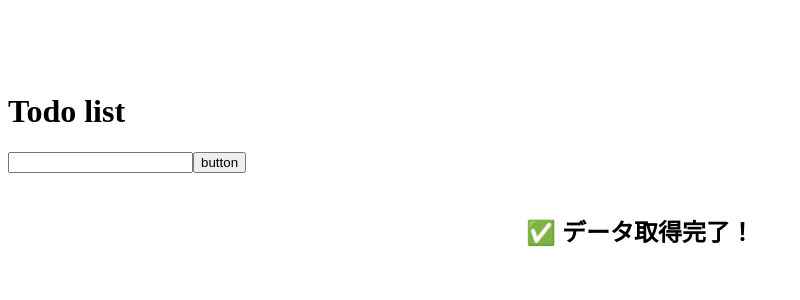
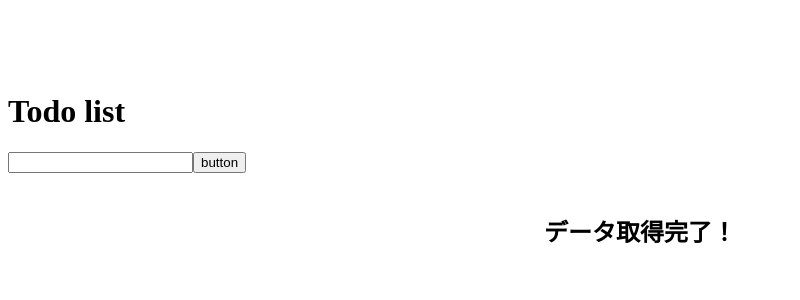
Before and after one commit to LEITULU/ts-js-react, a React (Vite) app: page / in a window 1280 px wide. Shown: the top 300 px of the page, without its empty margins (0-800 px from the left). Built offline with nearby package versions, Linux system fonts and the light colour scheme.

Commit message:
no message

```diff
--- a/src/Hidouki.tsx
+++ b/src/Hidouki.tsx
@@ -8,8 +8,8 @@ function Hidouki() {
         console.log("データ取得開始...");
 
         await new Promise<void>((resolve: () => void) => setTimeout(resolve, 2000));
-            console.log("データ取得完了！");
-            setMessage("✅ データ取得完了！");
+            console.log({message} , {setMessage});
+            setMessage("データ取得完了！");
         }
 
         fetchData();
```
Also changed, not shown: 3 other files (tests, documents, lock files or other folders).
